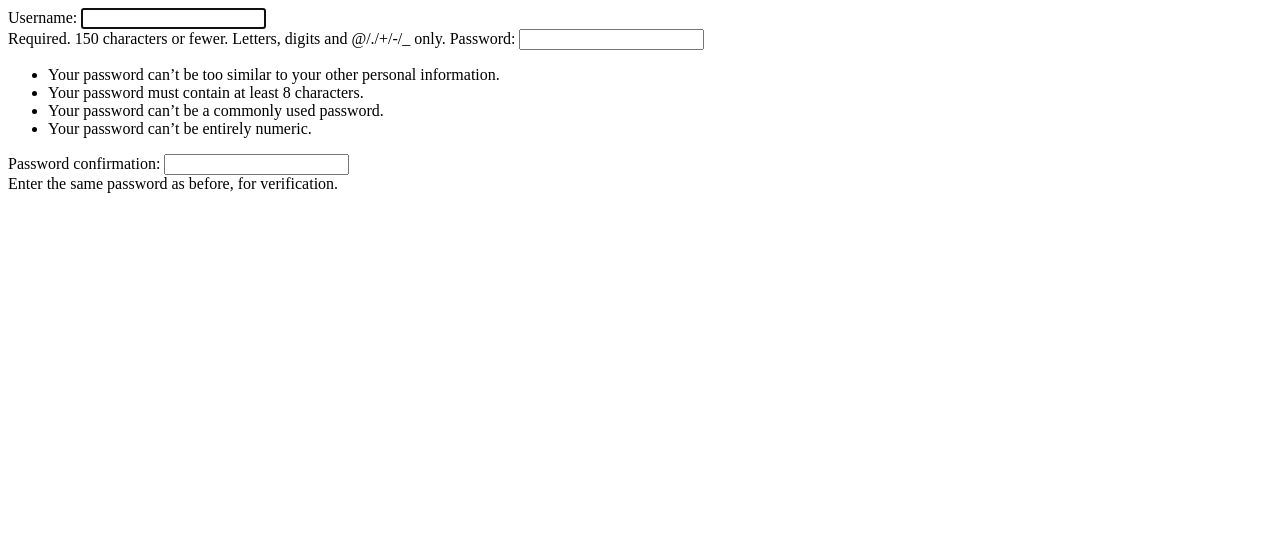
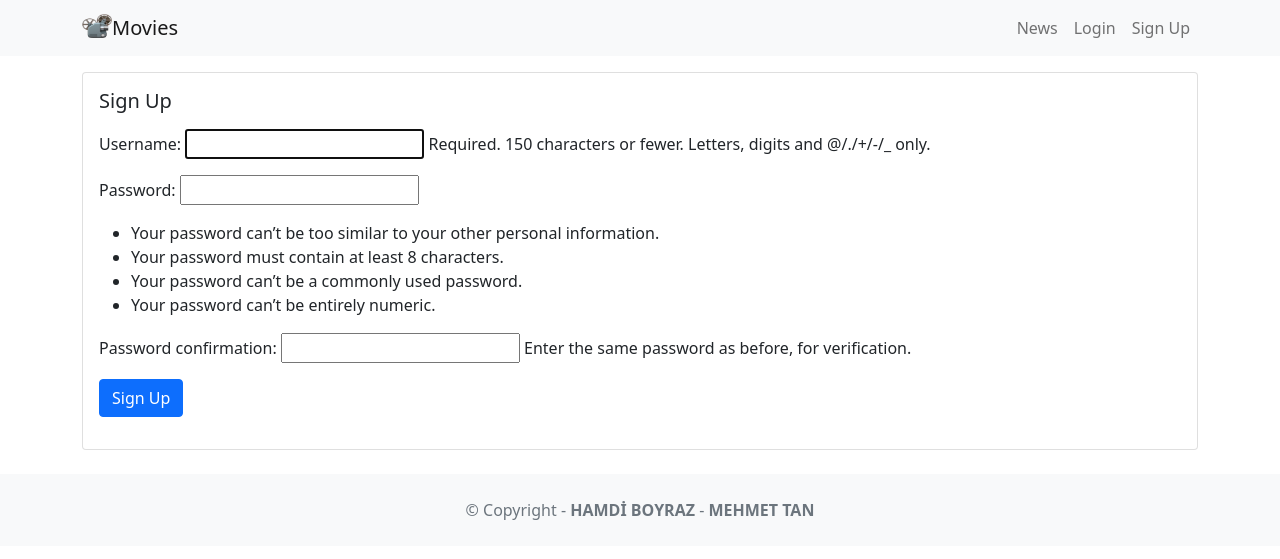
Before and after one commit to hamdiboyraz/movie-reviews, a Django app: page /accounts/signupaccount/ in a window 1280 px wide. Shown: the top 559 px of the page. Run offline with Django 4.2, Linux system fonts and the light colour scheme.

Commit message:
Add signupaccount.html

```diff
--- a/accounts/templates/signupaccount.html
+++ b/accounts/templates/signupaccount.html
@@ -1 +1,22 @@
-{{ form }}
+{% extends 'base.html' %}
+{% block content %}
+<div class="card mb-3">
+   <div class="row g-0">
+      <div>
+         <div class="card-body">
+            <h5 class="card-title">Sign Up</h5>
+            <p class="card-text"></p>
+            <form method="POST">
+               {% csrf_token %}
+               {{ form.as_p }}
+               <button type="submit"
+                  class="btn btn-primary">
+               Sign Up
+               </button>
+            </form>
+            </p>
+         </div>
+      </div>
+   </div>
+</div>
+{% endblock content %}
```
